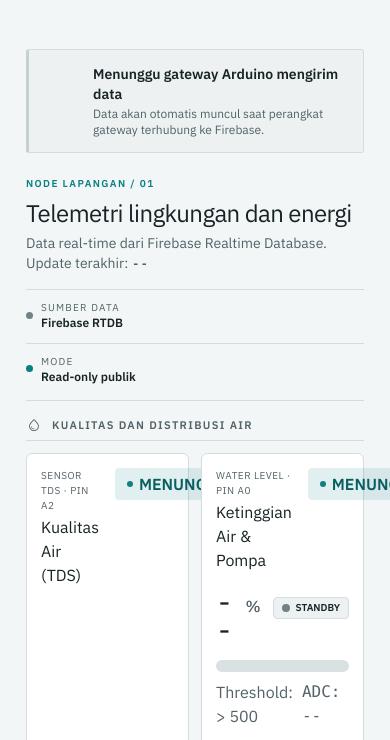
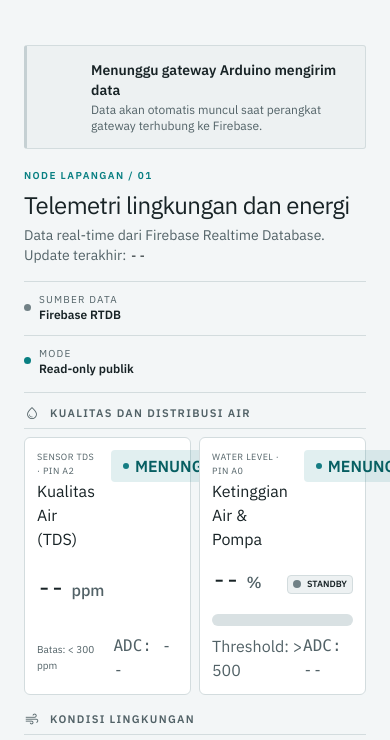
Before and after one commit to darubots/Finall-day, a plain HTML site: page final/website/index.html in a window 390 px wide. Shown: the part 67-807 px from the top of the page. Drawn offline with nearby package versions, Linux system fonts and the light colour scheme; no server answers.

Commit message:
Fix: mobile 2-column grid, div balance, compact font sizes for Android

```diff
--- a/final/website/index.html
+++ b/final/website/index.html
@@ -97,33 +97,41 @@
     @media (max-width:700px) {
       header > div { height:60px !important; padding-left:12px !important; padding-right:12px !important; }
       main { padding-top:108px !important; padding-bottom:24px !important; }
-      .sensor-grid > .sensor-panel { grid-column:1/-1; }
-      .sensor-panel { min-height:auto; padding:17px !important; }
+      .sensor-grid { grid-template-columns:repeat(2,minmax(0,1fr)) !important; }
+      .sensor-grid > .sensor-panel { grid-column:span 1; }
+      .sensor-grid > .sensor-panel:nth-child(n) { grid-column:span 1; }
+      .sensor-grid > .sensor-group-label { grid-column:1/-1; }
+      .sensor-panel { min-height:auto; padding:14px !important; }
       .system-state { width:100%; padding:10px 0 0; border-left:0; border-top:1px solid var(--color-card-border); }
       header .header-brand-copy { display:none; }
       header img { width:30px !important; height:30px !important; }
       #themeToggleBtn { width:32px; height:32px; padding:0 !important; justify-content:center; }
-      .sensor-panel .font-headline-metric { font-size:2rem; }
-      #sectionTelemetry,#sectionWaste,#sectionTraffic { gap:16px !important; }
+      .sensor-panel .font-headline-metric { font-size:1.6rem; }
+      #sectionTelemetry,#sectionWaste,#sectionTraffic { gap:12px !important; }
       .trend-panel { padding:14px !important; }
+      .status-readout { padding:3px 6px; font-size:9px; }
+      .sensor-panel .text-sm { font-size:11px; }
+      .sensor-panel .text-xs { font-size:10px; }
+      .sensor-panel .text-\[10px\] { font-size:9px; }
     }
     @media (max-width:430px) {
-      main { padding-top:100px !important; padding-left:10px !important; padding-right:10px !important; }
-      .sensor-panel { padding:14px !important; }
-      .sensor-panel .font-headline-metric { font-size:1.75rem; }
-      .telemetry-card { padding:14px !important; }
-      .status-readout { padding:4px 8px; font-size:10px; }
+      main { padding-top:100px !important; padding-left:8px !important; padding-right:8px !important; }
+      .sensor-grid { gap:8px !important; }
+      .sensor-panel { padding:12px !important; }
+      .sensor-panel .font-headline-metric { font-size:1.5rem; }
+      .telemetry-card { padding:12px !important; }
+      .status-readout { padding:3px 5px; font-size:8px; }
       #sectionTraffic .grid-cols-2 { grid-template-columns:1fr 1fr; gap:8px; }
-      #sectionTraffic .grid-cols-2 > div { padding:12px !important; }
-      #sectionTraffic .grid-cols-2 .font-headline-metric { font-size:1.5rem; }
+      #sectionTraffic .grid-cols-2 > div { padding:10px !important; }
+      #sectionTraffic .grid-cols-2 .font-headline-metric { font-size:1.3rem; }
       #cctvPlayerWrapper { height:240px !important; }
       .trend-panel svg { height:200px !important; }
-      footer { padding:14px 10px !important; font-size:10px; }
+      footer { padding:12px 8px !important; font-size:10px; }
     }
     @media (max-width:360px) {
       header > div { padding-left:8px !important; padding-right:8px !important; }
       header img { width:26px !important; height:26px !important; }
-      .sensor-panel .font-headline-metric { font-size:1.6rem; }
+      .sensor-panel .font-headline-metric { font-size:1.35rem; }
       #sectionTraffic .grid-cols-2 { grid-template-columns:1fr; }
       .nav-tab { font-size:9px !important; padding:4px 2px !important; }
     }
@@ -519,15 +527,14 @@
                 <span class="w-1.5 h-1.5 rounded-full bg-secondary"></span>Menunggu
               </span>
             </div>
-            <div class="my-4 flex flex-col gap-3">
-              <div class="flex items-baseline justify-between gap-3">
+            <div class="my-4 flex items-baseline justify-between gap-3">
               <div class="flex items-baseline gap-2">
                 <span class="font-headline-metric text-headline-metric text-on-surface tracking-tighter" id="valWaterLvl">--</span>
                 <span class="font-headline-sm text-headline-sm text-on-surface-variant font-medium">%</span>
               </div>
-                <div class="status-readout shrink-0">
+              <div class="status-readout">
                 <span class="w-2 h-2 rounded-full bg-outline" id="dotPump"></span>
-                  <span class="font-label-telemetry text-[10px] sm:text-xs uppercase text-on-surface" id="textPump">STANDBY</span>
+                <span class="font-label-telemetry text-[10px] uppercase text-on-surface" id="textPump">STANDBY</span>
               </div>
             </div>
             <div class="flex flex-col gap-2 pt-1">
```
Also changed, not shown: 1 other file. Lines whose indentation alone changed are shown as unchanged.
